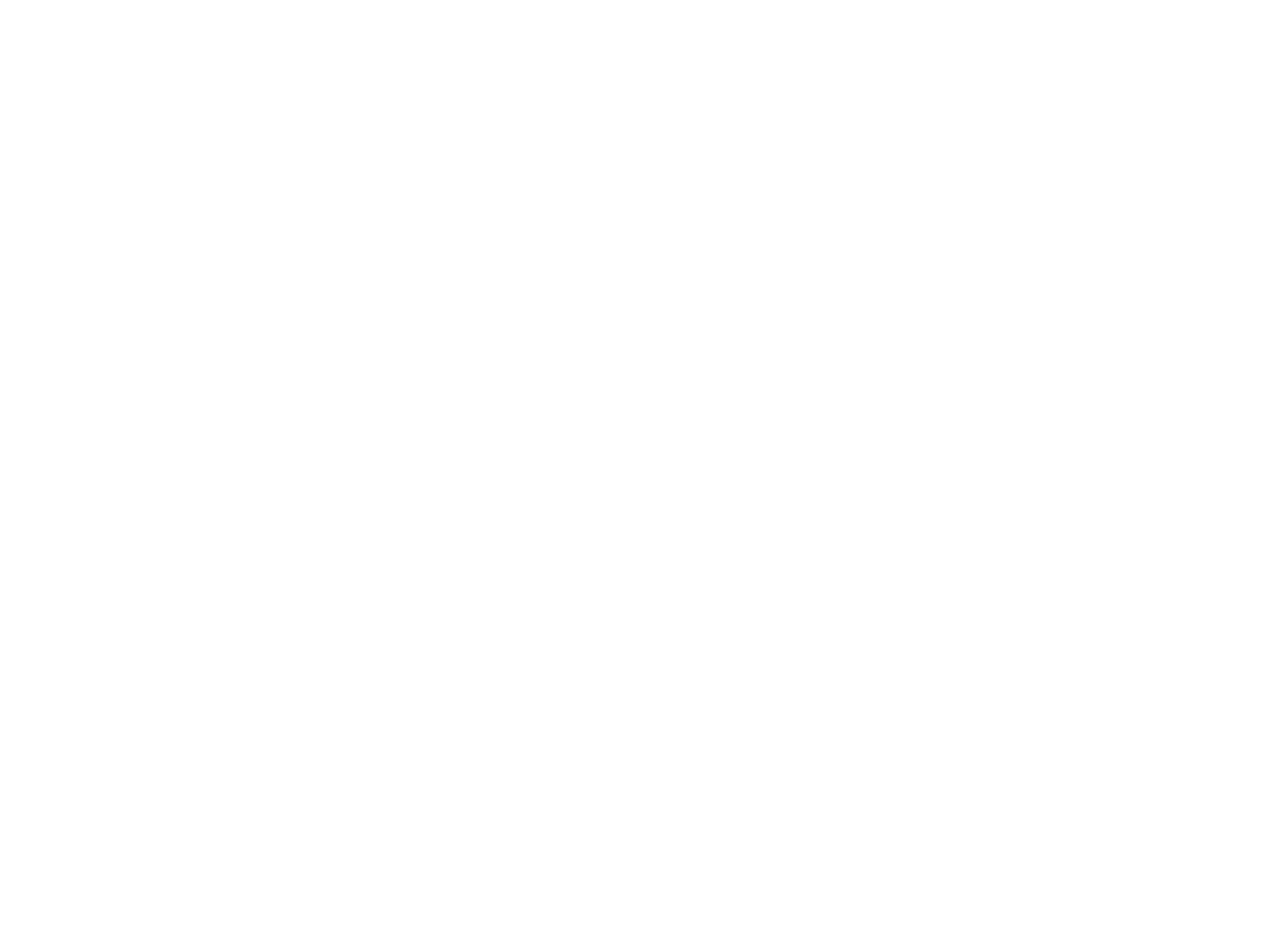
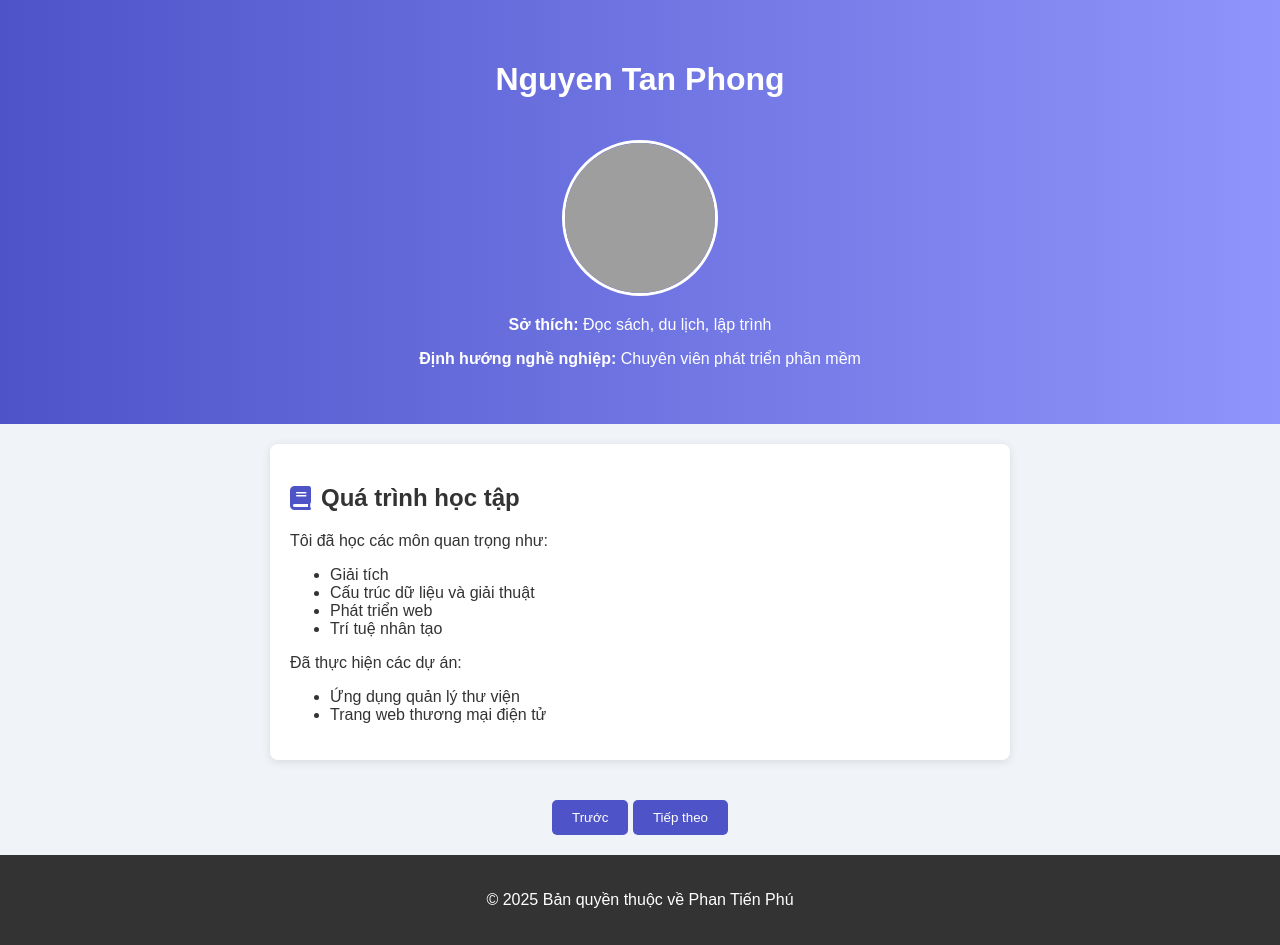
Before and after one commit to Phantienphu6685/KiemTraGiuaKy_Nhom16, a plain HTML site: page students/NguyenTanPhong.html in a window 1280 px wide. Before the commit the page ends 800 px from the top, so only its background shows below. Drawn offline with Linux system fonts and the light colour scheme; grey boxes are pictures that could not be loaded.

Commit message:
TanPhong up trang NguyenTanPhong.html

```diff
--- a/students/NguyenTanPhong.html
+++ b/students/NguyenTanPhong.html
@@ -0,0 +1,165 @@
+<!DOCTYPE html>
+<html lang="vi">
+<head>
+    <meta charset="UTF-8">
+    <meta name="viewport" content="width=device-width, initial-scale=1.0">
+    <title>Giới thiệu về Bản thân</title>
+    <link rel="stylesheet" href="stylephu.css">
+    <link rel="stylesheet" href="https://cdnjs.cloudflare.com/ajax/libs/font-awesome/6.0.0-beta3/css/all.min.css">
+    <style>
+        body {
+            font-family: 'Arial', sans-serif;
+            margin: 0;
+            padding: 0;
+            background-color: #f0f4f8;
+            color: #333;
+        }
+
+        header {
+            background: linear-gradient(90deg, #4e54c8, #8f94fb);
+            color: #fff;
+            padding: 40px 20px;
+            text-align: center;
+        }
+
+        .avatar {
+            width: 150px;
+            height: 150px;
+            border-radius: 50%;
+            margin-top: 20px;
+            border: 3px solid #fff;
+        }
+
+        main {
+            display: flex;
+            flex-direction: column;
+            align-items: center;
+            padding: 20px;
+            max-width: 700px;
+            margin: auto;
+        }
+
+        .content {
+            display: none; /* Ẩn nội dung mặc định */
+            padding: 20px;
+            background: white;
+            border-radius: 8px;
+            box-shadow: 0 2px 10px rgba(0, 0, 0, 0.1);
+            width: 100%;
+            margin-bottom: 20px;
+            opacity: 0; /* Bắt đầu với độ mờ 0 */
+            transition: opacity 0.5s ease; /* Hiệu ứng chuyển đổi độ mờ */
+        }
+
+        .active {
+            display: block; /* Hiển thị nội dung đang hoạt động */
+            opacity: 1; /* Đặt độ mờ thành 1 */
+        }
+
+        .navigation {
+            margin-top: 20px;
+        }
+
+        button {
+            background-color: #4e54c8;
+            color: white;
+            border: none;
+            padding: 10px 20px;
+            cursor: pointer;
+            border-radius: 5px;
+            transition: background-color 0.3s;
+        }
+
+        button:hover {
+            background-color: #8f94fb;
+        }
+
+        footer {
+            text-align: center;
+            padding: 20px 0;
+            background: #333;
+            color: white;
+            position: relative;
+            bottom: 0;
+            width: 100%;
+        }
+
+        h2 {
+            display: flex;
+            align-items: center;
+        }
+
+        h2 i {
+            margin-right: 10px;
+            color: #4e54c8; /* Màu cho biểu tượng */
+        }
+    </style>
+</head>
+<body>
+    <header>
+        <h1>Nguyen Tan Phong</h1>
+        <img src="https://scontent-sin2-2.xx.fbcdn.net/v/t39.30808-6/472166054_1245989206702120_8030141248741046487_n.jpg?_nc_cat=103&ccb=1-7&_nc_sid=6ee11a&_nc_eui2=AeGfFpzeMZ9BEITtTBFzpechq3eW0uQqGJCrd5bS5CoYkP9zocaeo3stZCgMz4jBx7zVrT52lQzAWI5Sb2vOfMGQ&_nc_ohc=NtlxywafcSEQ7kNvgForejO&_nc_oc=AdiodPBwKtGqB7uIrtkBtBSj6kSYh5Tu0mV-WqubLTnq81CtCwpn7SUL8tfivU4goLQU_0ZnLLglnS0zH49UGgxF&_nc_zt=23&_nc_ht=scontent-sin2-2.xx&_nc_gid=AAj571m4owuSotQ0jMP5mYV&oh=00_AYFnLufcEGusWWK2IFguPEyyNK8APbZ33m_lZ3eEZcPzSA&oe=67D82A73" alt="Ảnh đại diện" class="avatar">
+        <div class="intro">
+            <p><strong>Sở thích:</strong> Đọc sách, du lịch, lập trình</p>
+<p><strong>Định hướng nghề nghiệp:</strong> Chuyên viên phát triển phần mềm</p>
+</div>
+</header>
+<main>
+    <div class="content active" id="education">
+        <h2><i class="fas fa-book"></i>Quá trình học tập</h2>
+        <p>Tôi đã học các môn quan trọng như:</p>
+        <ul>
+            <li>Giải tích</li>
+            <li>Cấu trúc dữ liệu và giải thuật</li>
+            <li>Phát triển web</li>
+            <li>Trí tuệ nhân tạo</li>
+        </ul>
+        <p>Đã thực hiện các dự án:</p>
+        <ul>
+            <li>Ứng dụng quản lý thư viện</li>
+            <li>Trang web thương mại điện tử</li>
+        </ul>
+    </div>
+    <div class="content" id="skills">
+        <h2><i class="fas fa-cogs"></i>Kỹ năng đạt được</h2>
+        <ul>
+            <li>Lập trình: JavaScript, Python, Java</li>
+            <li>Thiết kế UI/UX</li>
+            <li>AI/ML: Học máy cơ bản</li>
+        </ul>
+    </div>
+    <div class="content" id="projects">
+        <h2><i class="fas fa-laptop-code"></i>Dự án cá nhân</h2>
+        <p>Tôi đã thực hiện các dự án lớn như:</p>
+        <ul>
+            <li>Hệ thống quản lý sinh viên: Một ứng dụng web để quản lý thông tin sinh viên.</li>
+            <li>Ứng dụng trò chuyện: Ứng dụng chat thời gian thực sử dụng WebSocket.</li>
+        </ul>
+    </div>
+    <div class="content" id="contact">
+        <h2><i class="fas fa-envelope"></i>Liên hệ</h2>
+        <p><strong>Email:</strong> nguyenvana@example.com</p>
+        <p><strong>LinkedIn:</strong> <a href="https://www.linkedin.com/in/nguyenvana" target="_blank">Nguyễn Văn A</a></p>
+        <p><strong>GitHub:</strong> <a href="https://github.com/nguyenvana" target="_blank">github.com/nguyenvana</a></p>
+        <p><strong>CV:</strong> <a href="assets/documents/cv.pdf" target="_blank">Tải CV</a></p>
+    </div>
+    <div class="navigation">
+        <button onclick="changeContent(-1)">Trước</button>
+        <button onclick="changeContent(1)">Tiếp theo</button>
+    </div>
+</main>
+<footer>
+    <p>&copy; 2025 Bản quyền thuộc về Phan Tiến Phú</p>
+</footer>
+<script>
+    let currentContent = 0; // Chỉ số nội dung hiện tại
+    const contents = document.querySelectorAll('.content'); // Tất cả các nội dung
+
+    function showContent(index) {
+        contents.forEach((content, i) => {
+            content.classList.remove('active'); // Ẩn tất cả các nội dung
+            if (i === index) {
+                content.classList.add('active'); // Hiển thị nội dung hiện tại
+            }
+        });
+    }
```
Also changed, not shown: students/PhanTienPhu.html (+1 -1 lines).
